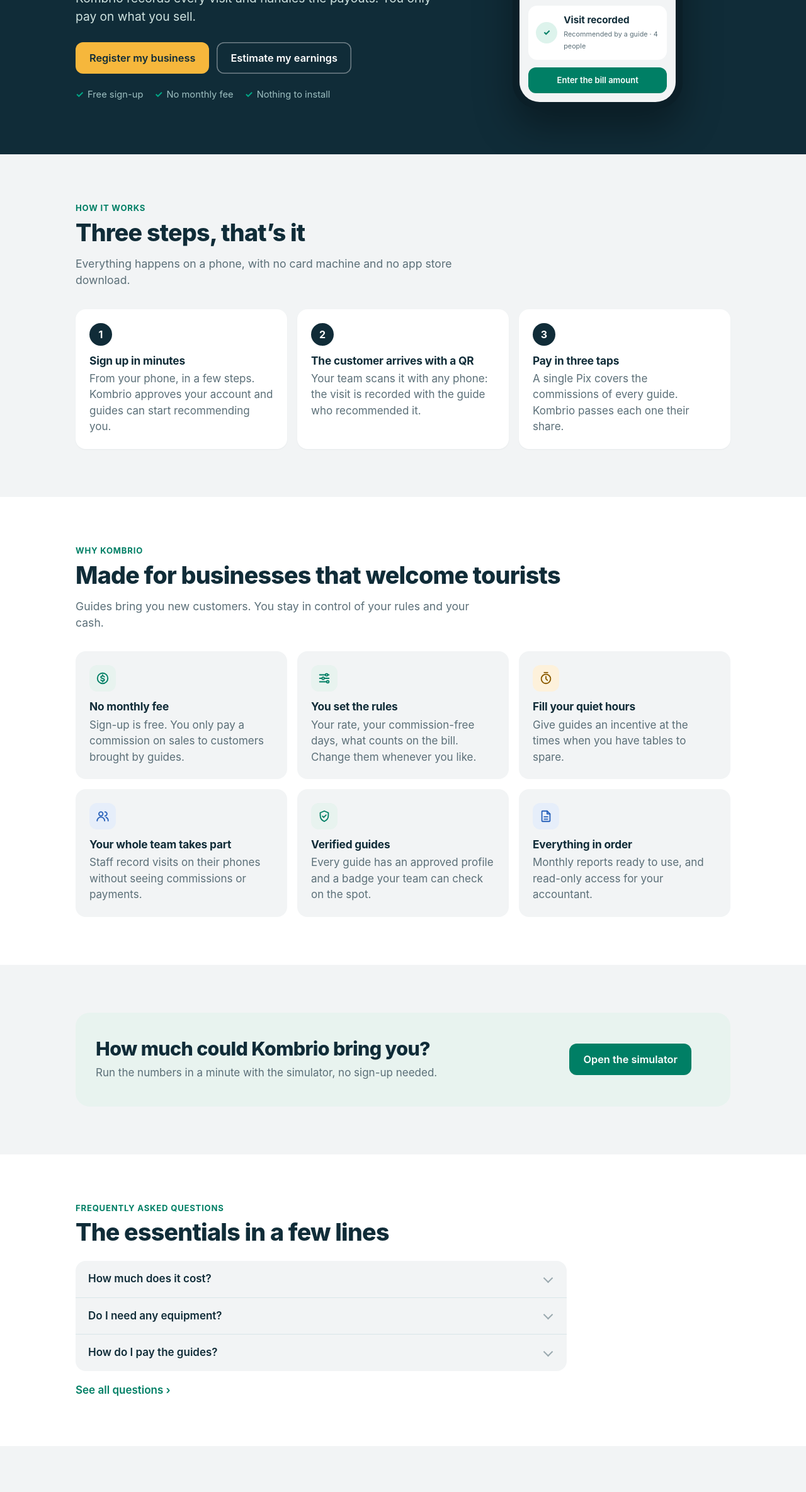
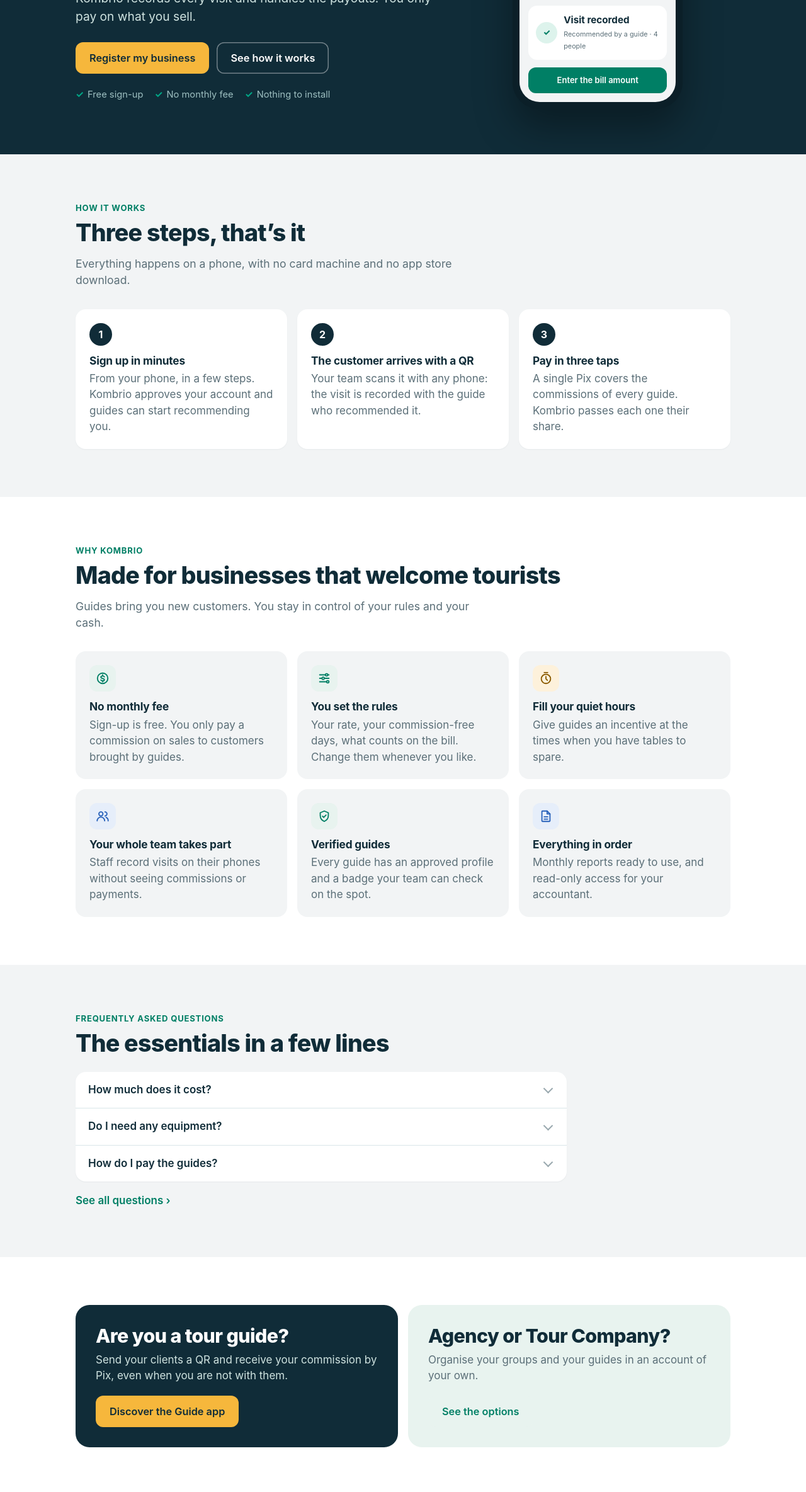
Before and after one commit to JCdeNC/kombrio-site, a plain HTML site: page index.html in a window 1280 px wide. Shown: the part 371-2740 px from the top of the page at 63% size. Drawn offline with Linux system fonts and the light colour scheme.

Commit message:
Site : retrait du simulateur de gains (reste dans l'app) ; bouton « Ver como funciona » dans le bandeau
Co-Authored-By: Claude Opus 5.5 <noreply@anthropic.com>

```diff
--- a/index.html
+++ b/index.html
@@ -40,7 +40,7 @@
         <p class="lead" data-t="h.lead">Guias de turismo verificados recomendam o seu estabelecimento aos turistas. A Kombrio registra cada visita e cuida dos repasses. Você só paga sobre o que vende.</p>
         <div class="btns">
           <a class="btn yel" href="https://app.kombrio.com.br/partner/#/parceria" data-t="h.cta">Cadastrar meu estabelecimento</a>
-          <a class="btn ghost" href="https://app.kombrio.com.br/partner/#/simulador" data-t="h.sim">Simular meus ganhos</a>
+          <a class="btn ghost" href="#como" data-t="h.sim">Ver como funciona</a>
         </div>
         <ul class="ticks">
           <li data-t="h.t1">Cadastro gratuito</li>
@@ -63,7 +63,7 @@
     </div>
   </div>
 
-  <section class="sec">
+  <section class="sec" id="como">
     <div class="wrap">
       <div class="kick" data-t="s.k">Como funciona</div>
       <h2 data-t="s.t">Três passos, e pronto</h2>
@@ -92,16 +92,8 @@
     </div>
   </section>
 
+
   <section class="sec">
-    <div class="wrap">
-      <div class="band">
-        <div><h2 data-t="sim.t">Quanto a Kombrio pode trazer para você?</h2><p data-t="sim.p">Faça a conta em um minuto no simulador, sem cadastro.</p></div>
-        <div class="btns"><a class="btn pri" href="https://app.kombrio.com.br/partner/#/simulador" data-t="sim.cta">Abrir o simulador</a></div>
-      </div>
-    </div>
-  </section>
-
-  <section class="sec white">
     <div class="wrap">
       <div class="kick" data-t="f.k">Perguntas frequentes</div>
       <h2 data-t="f.t">O essencial em poucas linhas</h2>
@@ -116,7 +108,7 @@
     </div>
   </section>
 
-  <section class="sec">
+  <section class="sec white">
     <div class="wrap two">
       <div class="band dark" style="display:block">
         <div style="margin:0 0 18px"><h2 data-t="g.t">Você é guia de turismo?</h2><p data-t="g.p">Envie um QR aos seus clientes e receba a sua comissão por Pix, mesmo quando não está com eles.</p></div>
@@ -129,7 +121,7 @@
     </div>
   </section>
 
-  <section class="sec white contact" id="contato">
+  <section class="sec contact" id="contato">
     <div class="wrap">
       <div class="band">
         <div><h2 data-t="c.t">Vamos conversar?</h2><p data-t="c.p">Restaurante, loja, guia ou agência no Rio: a equipe Kombrio responde.</p></div>
@@ -160,7 +152,7 @@ window.PAGE_T = {
     'meta.title': 'Kombrio · More customers, less paperwork',
     'h.pill': 'For restaurants, bars and shops in Rio', 'h.title': 'More customers, <em>less paperwork</em>.',
     'h.lead': 'Verified tour guides recommend your business to tourists. Kombrio records every visit and handles the payouts. You only pay on what you sell.',
-    'h.cta': 'Register my business', 'h.sim': 'Estimate my earnings', 'h.t1': 'Free sign-up', 'h.t2': 'No monthly fee', 'h.t3': 'Nothing to install',
+    'h.cta': 'Register my business', 'h.sim': 'See how it works', 'h.t1': 'Free sign-up', 'h.t2': 'No monthly fee', 'h.t3': 'Nothing to install',
     'm.k': 'Kombrio Partner', 'm.t': 'Scan', 'm.ok': 'Visit recorded', 'm.okd': 'Recommended by a guide · 4 people', 'm.btn': 'Enter the bill amount',
     's.k': 'How it works', 's.t': 'Three steps, that’s it', 's.i': 'Everything happens on a phone, with no card machine and no app store download.',
     's.1t': 'Sign up in minutes', 's.1p': 'From your phone, in a few steps. Kombrio approves your account and guides can start recommending you.',
@@ -173,7 +165,6 @@ window.PAGE_T = {
     'a.4t': 'Your whole team takes part', 'a.4p': 'Staff record visits on their phones without seeing commissions or payments.',
     'a.5t': 'Verified guides', 'a.5p': 'Every guide has an approved profile and a badge your team can check on the spot.',
     'a.6t': 'Everything in order', 'a.6p': 'Monthly reports ready to use, and read-only access for your accountant.',
-    'sim.t': 'How much could Kombrio bring you?', 'sim.p': 'Run the numbers in a minute with the simulator, no sign-up needed.', 'sim.cta': 'Open the simulator',
     'f.k': 'Frequently asked questions', 'f.t': 'The essentials in a few lines',
     'f.1q': 'How much does it cost?', 'f.1a': 'Sign-up is free and there is no monthly fee. You only pay a commission on sales to customers brought by guides, at a rate you choose.',
     'f.2q': 'Do I need any equipment?', 'f.2a': 'No. Any phone with a camera will do. Kombrio runs in the browser; you can add a shortcut to your home screen.',
@@ -186,7 +177,7 @@ window.PAGE_T = {
     'meta.title': 'Kombrio · Plus de clients, moins de paperasse',
     'h.pill': 'Pour les restaurants, bars et boutiques de Rio', 'h.title': 'Plus de clients, <em>moins de paperasse</em>.',
     'h.lead': 'Des guides touristiques vérifiés recommandent votre établissement aux touristes. Kombrio enregistre chaque visite et s’occupe des reversements. Vous ne payez que sur ce que vous vendez.',
-    'h.cta': 'Inscrire mon établissement', 'h.sim': 'Simuler mes gains', 'h.t1': 'Inscription gratuite', 'h.t2': 'Sans abonnement', 'h.t3': 'Rien à installer',
+    'h.cta': 'Inscrire mon établissement', 'h.sim': 'Voir comment ça marche', 'h.t1': 'Inscription gratuite', 'h.t2': 'Sans abonnement', 'h.t3': 'Rien à installer',
     'm.k': 'Kombrio Partenaire', 'm.t': 'Scanner', 'm.ok': 'Visite enregistrée', 'm.okd': 'Recommandée par un guide · 4 personnes', 'm.btn': 'Saisir le montant de l’addition',
     's.k': 'Comment ça marche', 's.t': 'Trois étapes, c’est tout', 's.i': 'Tout se passe sur le téléphone, sans terminal ni application à télécharger.',
     's.1t': 'Inscrivez-vous en quelques minutes', 's.1p': 'Depuis votre téléphone, en quelques étapes. Kombrio valide l’inscription et les guides peuvent vous recommander.',
@@ -199,7 +190,6 @@ window.PAGE_T = {
     'a.4t': 'Toute l’équipe participe', 'a.4p': 'Vos employés enregistrent les visites sur leur téléphone, sans voir les commissions ni les paiements.',
     'a.5t': 'Des guides vérifiés', 'a.5p': 'Chaque guide a un profil validé et un badge que votre équipe peut contrôler sur place.',
     'a.6t': 'Tout est en ordre', 'a.6p': 'Des relevés mensuels prêts à l’emploi et un accès en lecture seule pour votre comptable.',
-    'sim.t': 'Combien Kombrio peut-il vous rapporter ?', 'sim.p': 'Faites le calcul en une minute avec le simulateur, sans inscription.', 'sim.cta': 'Ouvrir le simulateur',
     'f.k': 'Questions fréquentes', 'f.t': 'L’essentiel en quelques lignes',
     'f.1q': 'Combien ça coûte ?', 'f.1a': 'L’inscription est gratuite et il n’y a pas d’abonnement. Vous payez seulement une commission sur les ventes aux clients amenés par les guides, au taux que vous choisissez.',
     'f.2q': 'Faut-il du matériel ?', 'f.2a': 'Non. N’importe quel téléphone avec appareil photo suffit. Kombrio fonctionne dans le navigateur ; vous pouvez ajouter un raccourci sur l’écran d’accueil.',
```
Also changed, not shown: faq.html (+0 -3 lines).
